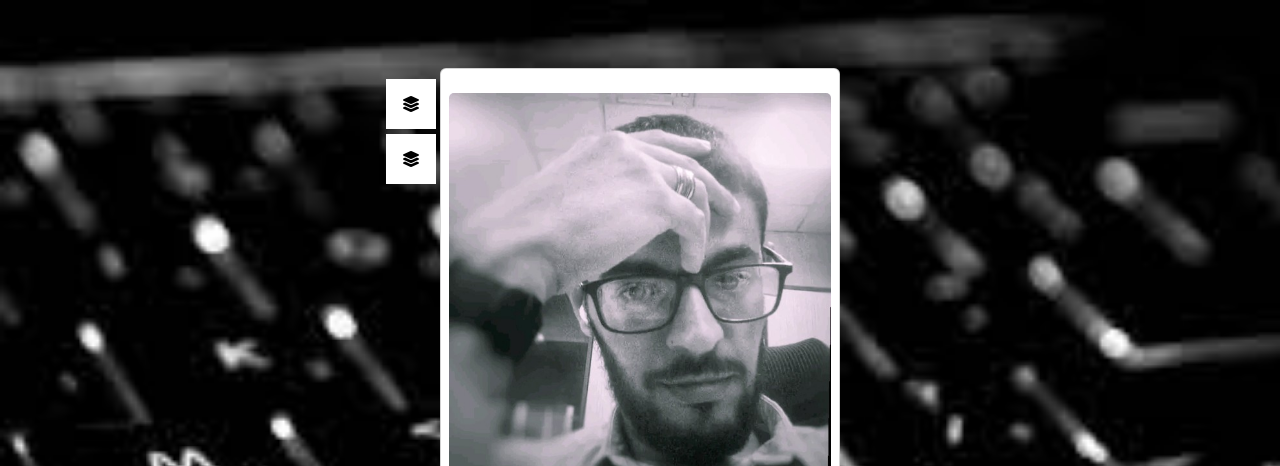
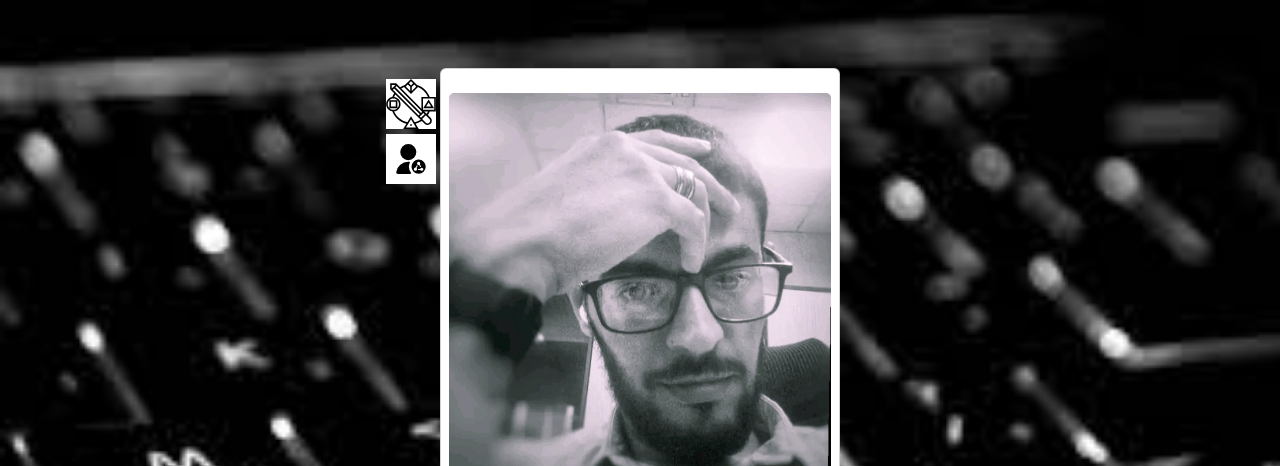
Before and after one commit to walide67/walide67.github.io, a plain HTML site: page index.html in a window 1280 px wide. Shown: the top 466 px of the page. Drawn offline with nearby package versions, Linux system fonts and the light colour scheme.

Commit message:
add menu

```diff
--- a/index.html
+++ b/index.html
@@ -14,8 +14,44 @@
     <div class="row h-100 justify-content-center align-items-center">
       <div class="card p-2" style="width: 25rem;">
         <ul class="d-flex flex-column menu">
-          <li class="menu-item"  style="top: 10px"><i class="fas fa-layer-group"></i> <span>Skills</span></li>
-          <li class="menu-item" style="top: 65px"><i class="fas fa-layer-group"></i> <span>Experience</span></li>
+          <li class="menu-item"  style="top: 10px">
+            <svg version="1.1" id="Layer_1" xmlns="http://www.w3.org/2000/svg" xmlns:xlink="http://www.w3.org/1999/xlink" x="0px" y="0px"
+	 viewBox="0 0 499.312 499.312" style="enable-background:new 0 0 499.312 499.312;" xml:space="preserve">
+<g>
+	<g>
+		<g>
+			<path d="M497.656,323.312v-144H436.16c-21.736-56.24-68.224-100.184-125.72-118.528L249.656,0L188.72,60.936
+				c-16.88,5.4-32.808,13.024-47.56,22.568l-40.192-40.192H41.656v59.312L81.832,142.8c-7.504,11.616-13.832,24.144-18.88,37.4
+				c-34.632,5.2-61.296,35.056-61.296,71.112c0,36.016,26.6,65.848,61.168,71.096c23.696,62.256,76.8,108.568,141.32,123.584
+				l-32.808,53.32h156.64L295.168,446c22.536-5.224,43.656-14.248,63.04-26.824l27.856,27.856c7.92,7.92,18.456,12.28,29.656,12.28
+				c23.12,0,41.936-18.816,41.936-41.936c0-11.2-4.36-21.736-12.28-29.656l-27.888-27.888c7.328-11.344,13.536-23.576,18.528-36.52
+				H497.656z M481.656,195.312v112h-112v-112H481.656z M302.344,75.312L257.656,120V78.624l24-24L302.344,75.312z M249.656,22.624
+				l20.688,20.688L249.656,64l-20.688-20.688L249.656,22.624z M217.656,54.624l24,24V120l-44.688-44.688L217.656,54.624z
+				 M180.104,81.072l69.552,69.552l69.592-69.592c44.648,18.304,80.76,53.76,99.728,98.28h-65.32V296L152.736,95.08
+				C161.44,89.672,170.568,84.96,180.104,81.072z M105.656,70.624l248,248v4.688h4.688l4,4L349.656,340L92.968,83.312
+				L105.656,70.624z M57.656,59.312h36.688L57.656,96V59.312z M68.968,107.312l12.688-12.688l256.688,256.688L325.656,364
+				L68.968,107.312z M73.656,195.312c15.208,0,29.008,6.12,39.112,16H34.544C44.648,201.432,58.448,195.312,73.656,195.312z
+				 M97.656,227.312v48h-48v-48H97.656z M33.656,290.432c-9.88-10.112-16-23.904-16-39.12c0-15.216,6.12-29.008,16-39.112V290.432z
+				 M34.544,291.312h78.232c-10.112,9.88-23.904,16-39.12,16S44.648,301.192,34.544,291.312z M299.336,483.312h-99.36l49.68-80.736
+				L299.336,483.312z M286.248,431.512l-36.592-59.464l-36.592,59.464c-59.52-12.024-109.256-52.744-132.848-108.536
+				c36.632-3.328,65.44-34.176,65.44-71.664c0-37.448-28.744-68.28-65.328-71.664c3.728-8.848,8.112-17.288,13.064-25.288
+				l253.272,253.272C328.104,419.184,307.832,427.16,286.248,431.512z M113.656,290.424V212.2c9.88,10.104,16,23.904,16,39.112
+				C129.656,266.52,123.536,280.32,113.656,290.424z M349.656,388l-12.688-12.688l36.688-36.688l12.688,12.688L349.656,388z
+				 M434.064,399.032c4.896,4.896,7.592,11.416,7.592,18.344c0,14.304-11.632,25.936-25.936,25.936
+				c-6.928,0-13.448-2.696-18.344-7.592l-36.408-36.408l36.688-36.688L434.064,399.032z M405.92,348.264l-24.952-24.952h37.872
+				C415.144,332.04,410.808,340.368,405.92,348.264z"/>
+			<path d="M425.656,204.216l-54.44,87.096h108.872L425.656,204.216z M425.656,234.408l25.56,40.904h-51.128L425.656,234.408z"/>
+			<rect x="241.656" y="451.312" width="16" height="16"/>
+		</g>
+	</g>
+</g>
+</svg>
+             <span>Skills</span>
+          </li>
+          <li class="menu-item" style="top: 65px">
+            <svg fill="#000000" width="800px" height="800px" viewBox="0 0 100 100" xmlns="http://www.w3.org/2000/svg"><circle cx="44.6" cy="36.2" r="16.1"/><path d="M48.8,79.6c2.8,0,1.2-1.9,1.2-1.9h0a19.22,19.22,0,0,1-4.2-12,18.65,18.65,0,0,1,1.7-7.9l.2-.4a1.17,1.17,0,0,0-.9-1.9h0a17.7,17.7,0,0,0-2.3-.1A24.35,24.35,0,0,0,20.4,76.3c0,1.2.4,3.5,4.2,3.5H48.3C48.7,79.6,48.7,79.6,48.8,79.6Z"/><path d="M65.3,51.2A14.25,14.25,0,1,0,79.5,65.5,14.25,14.25,0,0,0,65.3,51.2Zm0,4.5a3.22,3.22,0,0,1,3.2,3.2,3.06,3.06,0,0,1-.7,2l2.3,4.3c.1.2,0,.4-.2.4a2.7,2.7,0,0,0-1.1.5c-.2.1-.4,0-.4-.1l-2.2-4.1a3.08,3.08,0,0,1-.9.1,3.22,3.22,0,0,1-3.2-3.2A3.08,3.08,0,0,1,65.3,55.7Zm-2,8.2L61.1,68a3.26,3.26,0,0,1,1,2.3,3.2,3.2,0,1,1-3.2-3.2h.4l2.3-4.3c.1-.2.2-.2.5-.1a2.87,2.87,0,0,0,1.1.6C63.3,63.7,63.4,63.9,63.3,63.9Zm8.3,9.8a3.29,3.29,0,0,1-3-1.9H64.2c-.2,0-.4-.2-.2-.4a2.48,2.48,0,0,0,.1-.9v-.2c0-.2.1-.4.2-.4h4.2a3.12,3.12,0,0,1,3.1-2.6,3.22,3.22,0,0,1,3.2,3.2A3.44,3.44,0,0,1,71.6,73.7Z"/></svg>
+            <span>Experiences</span>
+          </li>
         </ul>
         <img src="./img.jfif" class="card-img-top" alt="tlemcani.abdelkadir">
         <div class="card-body">
```
